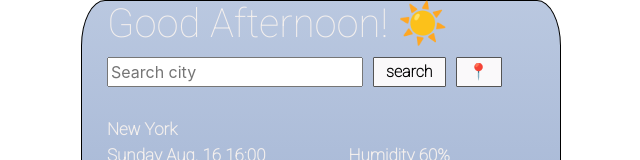
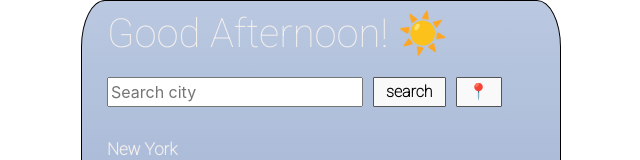
Before and after one commit to LisaKVW/weather-react, a React (Create React App) app: page / in a window 1280 px wide. Shown: the top 160 px of the page, without its empty margins (4-644 px from the left). Built offline with nearby package versions, Linux system fonts and the light colour scheme.

Commit message:
update header css

```diff
--- a/src/Header.css
+++ b/src/Header.css
@@ -1,8 +1,9 @@
 h1 {
   font-family: "Heebo", sans-serif;
-  margin-top: 15px;
+  margin-top: 35px;
   margin-bottom: 20px;
   margin-right: 0;
   color: #f3efed;
   font-weight: bold;
+  padding: 10px 0;
 }
```
